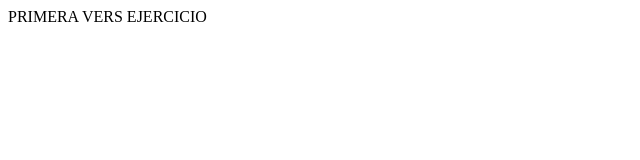
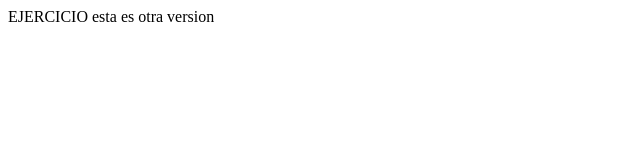
Before and after one commit to marcoh3mmm/g28, a plain HTML site: page index.html in a window 1280 px wide. Shown: the full height of the page, 0-640 px from the left. Drawn offline with Linux system fonts and the light colour scheme.

Commit message:
Segunda version

```diff
--- a/index.html
+++ b/index.html
@@ -1,5 +1,6 @@
 <html>
 	<body>
-		PRIMERA VERS EJERCICIO
+		EJERCICIO
+		esta es otra  version
 	</body>
 </html>
```
